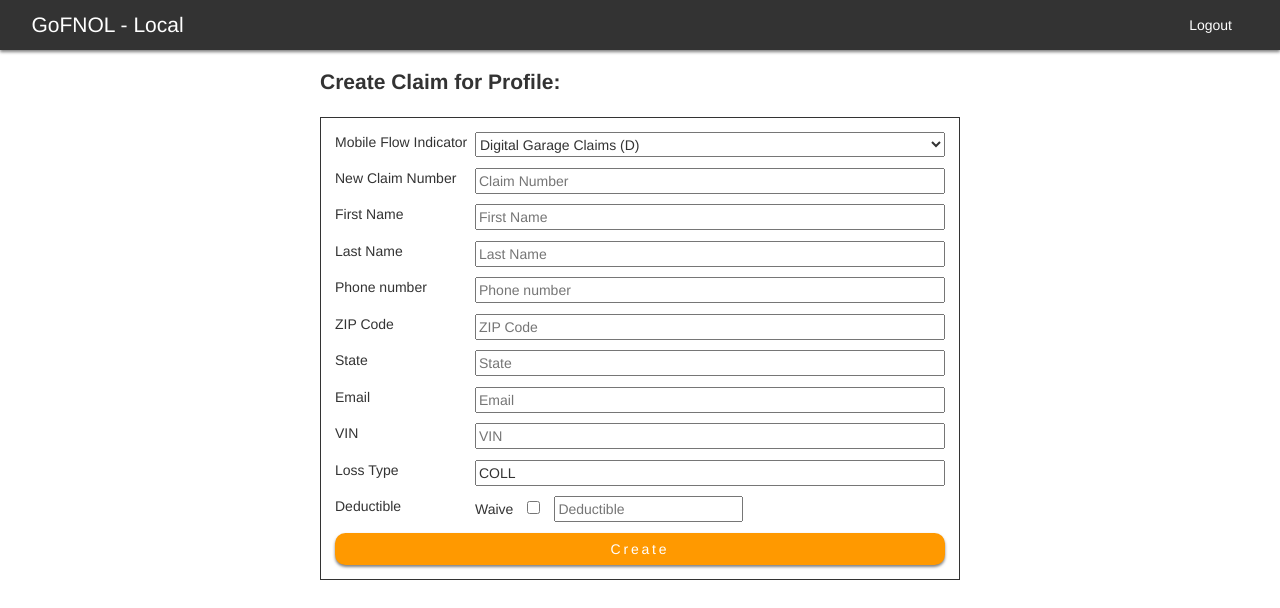
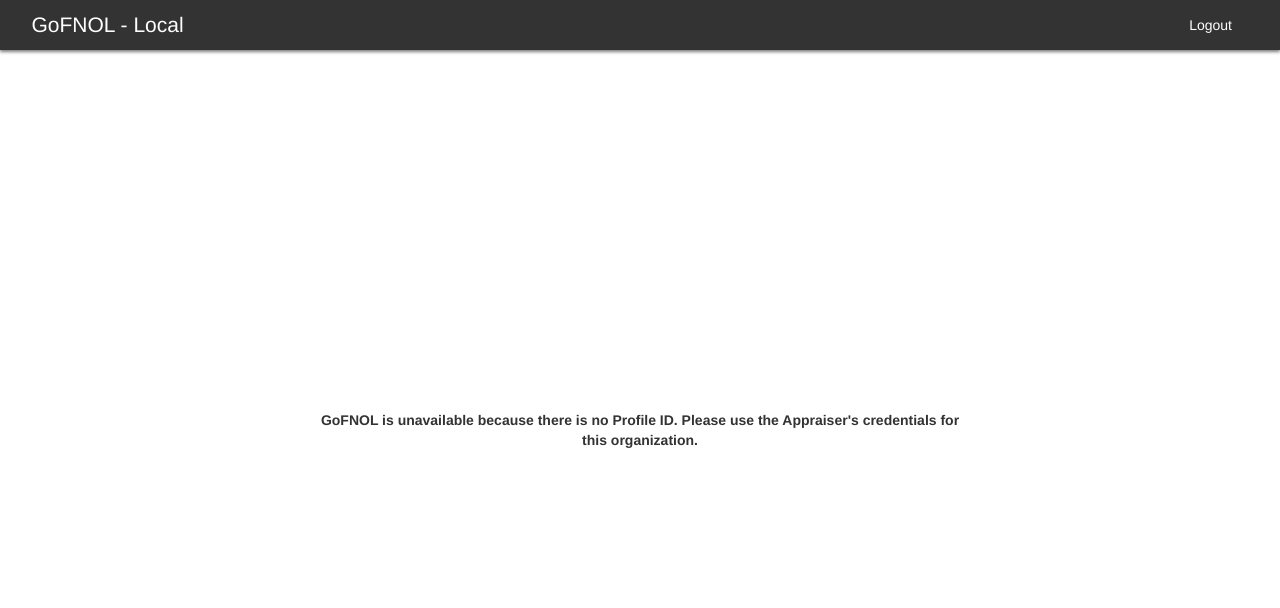
Before and after one commit to srvahidi/GoFNOL, a React (Create React App) app in the folder GoFNOL/ClientApp/: page / in a window 1280 px wide. Shown: the top 608 px of the page. Built offline with nearby package versions, Linux system fonts and the light colour scheme; no server answers.

Commit message:
Add view for case when profile id is unavailable [A2E-63]
Signed-off-by: Sam Ouimette <sam.ouimette@autopoint.com>

```diff
--- a/GoFNOL/ClientApp/package.json
+++ b/GoFNOL/ClientApp/package.json
@@ -19,6 +19,7 @@
     "start": "rimraf ./build && react-scripts start",
     "build": "react-scripts build",
     "test": "react-scripts test --env=jsdom",
+    "testing": "react-scripts test --env=jsdom --watch",
     "eject": "react-scripts eject"
   }
 }
--- a/GoFNOL/ClientApp/src/components/Home.css
+++ b/GoFNOL/ClientApp/src/components/Home.css
@@ -1,3 +1,9 @@
+.status-message{
+	padding-top: 45vh;
+	text-align: center;
+	font-weight: bold;
+}
+
 .profile-label {
 	font-weight: bold;
 	font-size: 1.5em;
--- a/GoFNOL/ClientApp/src/components/Home.js
+++ b/GoFNOL/ClientApp/src/components/Home.js
@@ -29,9 +29,20 @@ export class Home extends Component {
 		if (userDataResponse.content) {
 			this.setState({ profileId: userDataResponse.content.profileId })
 		}
+		else {
+			this.setState({ profileId: null })
+		}
 	}
 
 	render() {
+		if (typeof this.state.profileId === "undefined") {
+			return <div className="status-message">Requesting NGP data. Please wait.</div>
+		}
+
+		if (this.state.profileId === null) {
+			return <div className="status-message">GoFNOL is unavailable because there is no Profile ID. Please use the Appraiser's credentials for this organization.</div>
+		}
+
 		return (
 			<React.Fragment>
 				<h2 className="profile-label">Create Claim for Profile: {this.state.profileId}</h2>
```
Also changed, not shown: 1 other file (tests, documents, lock files or other folders).
